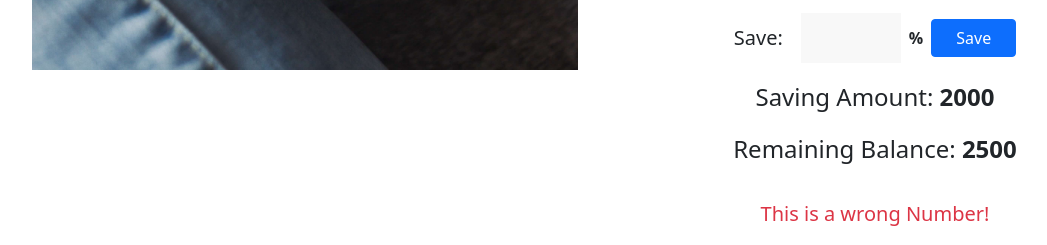
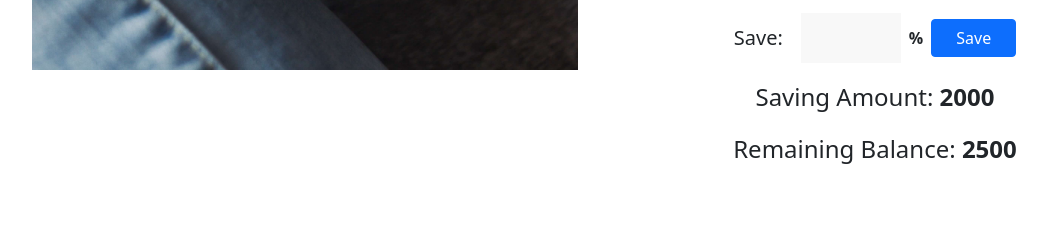
Before and after one commit to rayhanmujumdar/money-master-05, a plain HTML site: page index.html in a window 1280 px wide. Shown: the part 726-971 px from the top of the page, without its empty margins (50-1097 px from the left). After the commit the page ends 925 px from the top, so only its background shows below. Drawn offline with nearby package versions, Linux system fonts and the light colour scheme.

```diff
--- a/index.html
+++ b/index.html
@@ -66,12 +66,7 @@
                                     <p class="fs-4">Remaining Balance: <span class="fw-bold">2500</span></p>
                                 </div>
                             </div>
-                            <!-- error messege section -->
-                            <div class="error-msg">
-                                <div class="d-flex justify-content-center align-items-center">
-                                    <p class="fs-5 text-danger">This is a wrong Number!</p>
-                                </div>
-                            </div>
+
                         </div>
                     </div>
                 </div>
```
